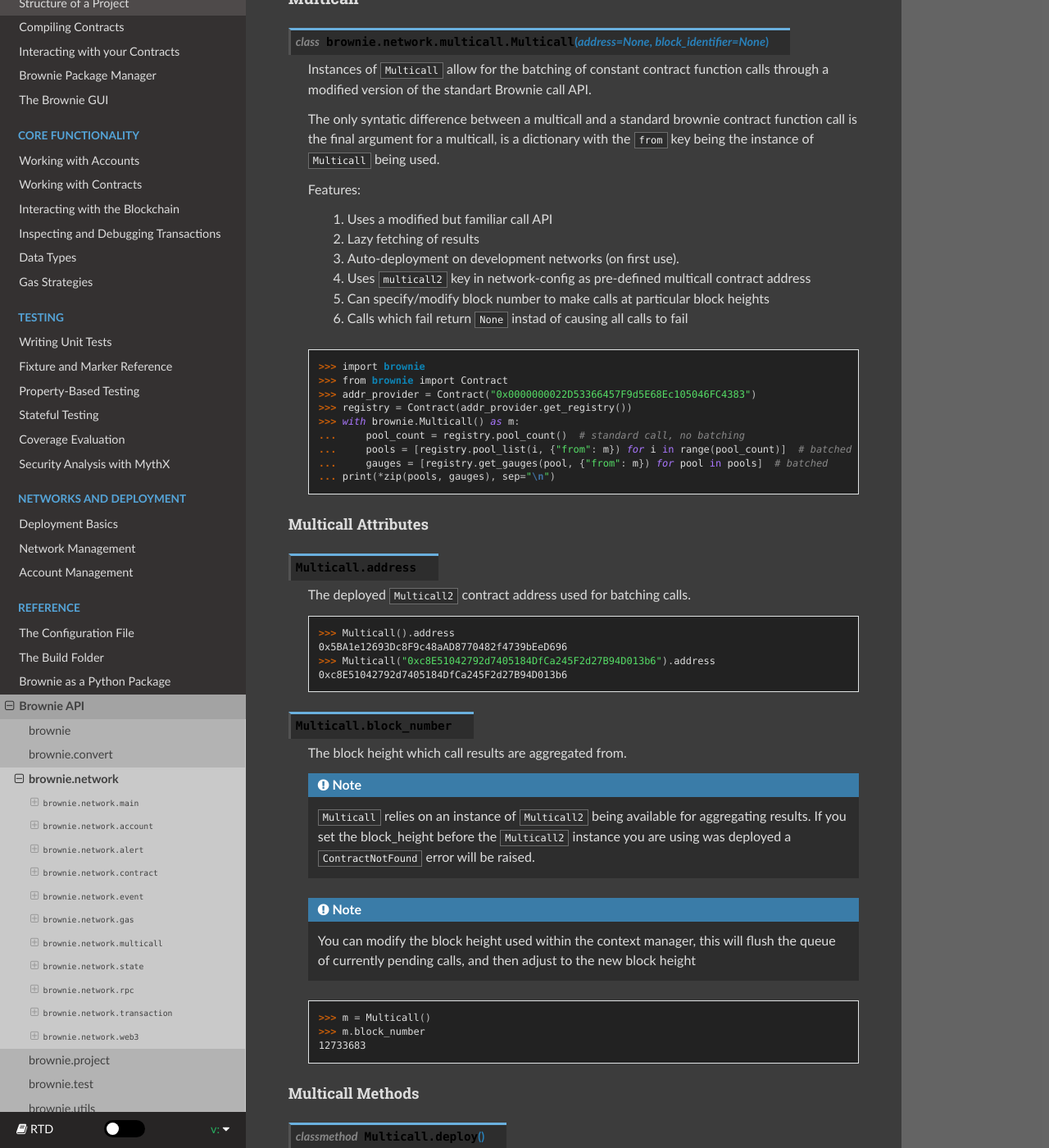
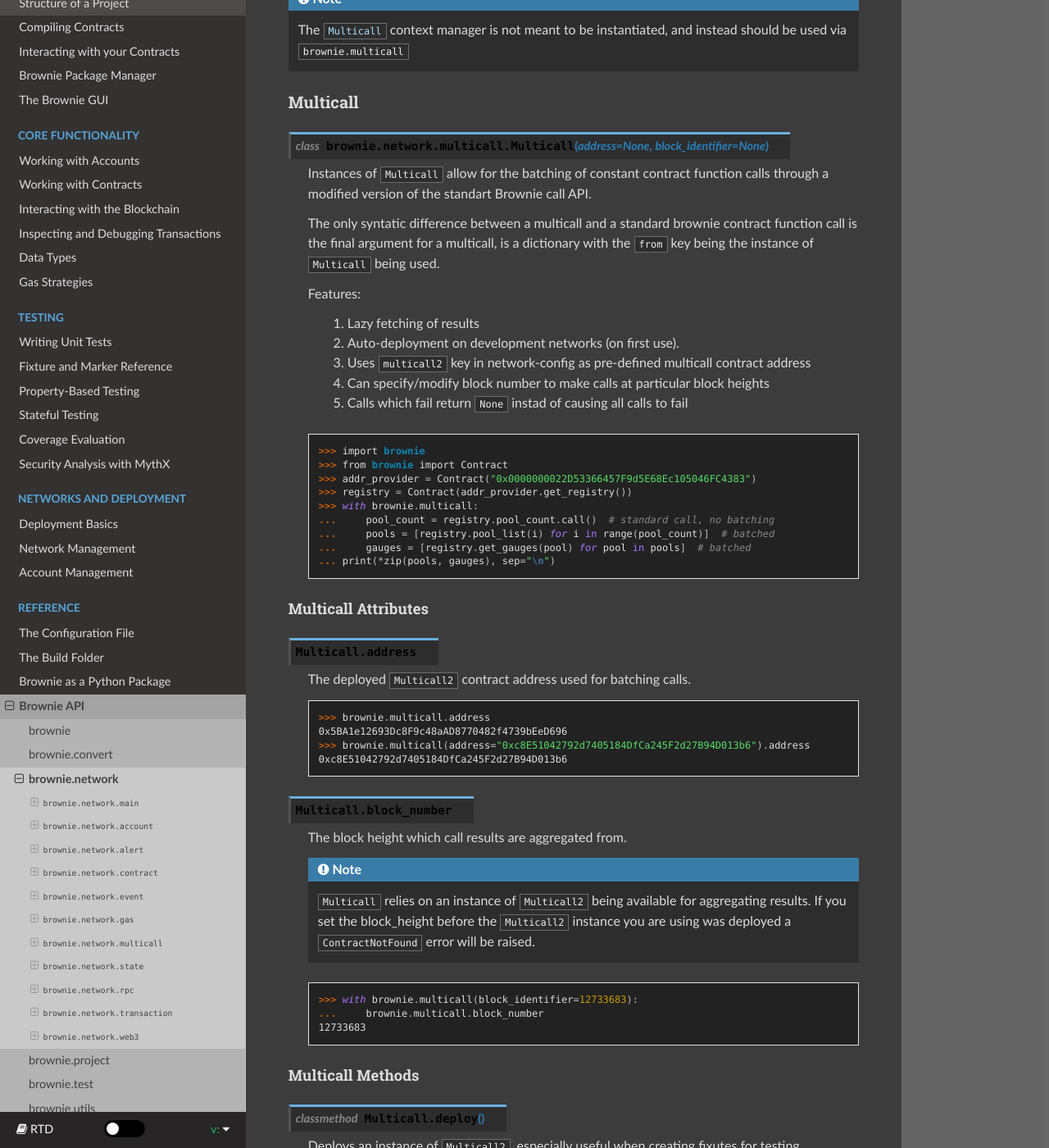
Before and after one commit to eth-brownie/brownie, a Sphinx documentation site: the page built from docs/api-network.rst, in a window 1280 px wide and 1400 px high, scrolled down 34059 px. Shown: the whole window at 82% size. Built offline with Sphinx 7.4.7 and the Read the Docs theme 2.0.0, drawn with Linux system fonts in a browser that asks for light colours; some of the changed text lies outside the part shown.

Commit message:
docs: update with new usage

```diff
--- a/docs/api-network.rst
+++ b/docs/api-network.rst
@@ -1667,6 +1667,10 @@
 
 The ``multicall`` module contains the :func:`Multicall <brownie.network.multicall.Multicall>` context manager, which allows for the batching of multiple constant contract function calls via ``Multicall2``.
 
+.. note::
+
+    The :func:`Multicall <brownie.network.multicall.Multicall>` context manager is not meant to be instantiated, and instead should be used via ``brownie.multicall``
+
 Multicall
 ---------
 
@@ -1678,12 +1682,11 @@
 
     Features:
 
-        1. Uses a modified but familiar call API
-        2. Lazy fetching of results
-        3. Auto-deployment on development networks (on first use).
-        4. Uses ``multicall2`` key in network-config as pre-defined multicall contract address
-        5. Can specify/modify block number to make calls at particular block heights
-        6. Calls which fail return ``None`` instad of causing all calls to fail
+        1. Lazy fetching of results
+        2. Auto-deployment on development networks (on first use).
+        3. Uses ``multicall2`` key in network-config as pre-defined multicall contract address
+        4. Can specify/modify block number to make calls at particular block heights
+        5. Calls which fail return ``None`` instad of causing all calls to fail
 
     .. code-block:: python
 
@@ -1691,10 +1694,10 @@
         >>> from brownie import Contract
         >>> addr_provider = Contract("0x0000000022D53366457F9d5E68Ec105046FC4383")
         >>> registry = Contract(addr_provider.get_registry())
-        >>> with brownie.Multicall() as m:
-        ...     pool_count = registry.pool_count()  # standard call, no batching
-        ...     pools = [registry.pool_list(i, {"from": m}) for i in range(pool_count)]  # batched
-        ...     gauges = [registry.get_gauges(pool, {"from": m}) for pool in pools]  # batched
+        >>> with brownie.multicall:
+        ...     pool_count = registry.pool_count.call()  # standard call, no batching
+        ...     pools = [registry.pool_list(i) for i in range(pool_count)]  # batched
+        ...     gauges = [registry.get_gauges(pool) for pool in pools]  # batched
         ... print(*zip(pools, gauges), sep="\n")
 
 Multicall Attributes
@@ -1706,9 +1709,9 @@
 
     .. code-block:: python
 
-        >>> Multicall().address
+        >>> brownie.multicall.address
         0x5BA1e12693Dc8F9c48aAD8770482f4739bEeD696
-        >>> Multicall("0xc8E51042792d7405184DfCa245F2d27B94D013b6").address
+        >>> brownie.multicall(address="0xc8E51042792d7405184DfCa245F2d27B94D013b6").address
         0xc8E51042792d7405184DfCa245F2d27B94D013b6
 
 .. py:attribute:: Multicall.block_number
@@ -1719,14 +1722,10 @@
 
         ``Multicall`` relies on an instance of ``Multicall2`` being available for aggregating results. If you set the block_height before the ``Multicall2`` instance you are using was deployed a ``ContractNotFound`` error will be raised.
 
-    .. note::
-
-        You can modify the block height used within the context manager, this will flush the queue of currently pending calls, and then adjust to the new block height
-
-    .. code-block:: python
-
-        >>> m = Multicall()
-        >>> m.block_number
+    .. code-block:: python
+
+        >>> with brownie.multicall(block_identifier=12733683):
+        ...     brownie.multicall.block_number
         12733683
 
 Multicall Methods
@@ -1738,7 +1737,7 @@
 
     .. code-block:: python
 
-        >>> multicall2 = Multicall.deploy({"from": alice})
+        >>> multicall2 = brownie.multicall.deploy({"from": alice})
         <Multicall2 Contract object '0x5419710735c2D6c3e4db8F30EF2d361F70a4b380'>
 
 .. py:classmethod:: Multicall.flush
@@ -1748,10 +1747,10 @@
     >>> results = []
     >>> long_list_of_addresses = [...]
     >>> token = Contract(...)
-    >>> with Multicall() as m:
+    >>> with brownie.multicall:
     ...     for i, addr in enumerate(long_list_of_addresses):
     ...         if i % 1_000:
-    ...             m.flush()
+    ...             brownie.multicall.flush()
     ...         results.append(token.balanceOf(addr))
 
 Multicall Internal Attributes
```
